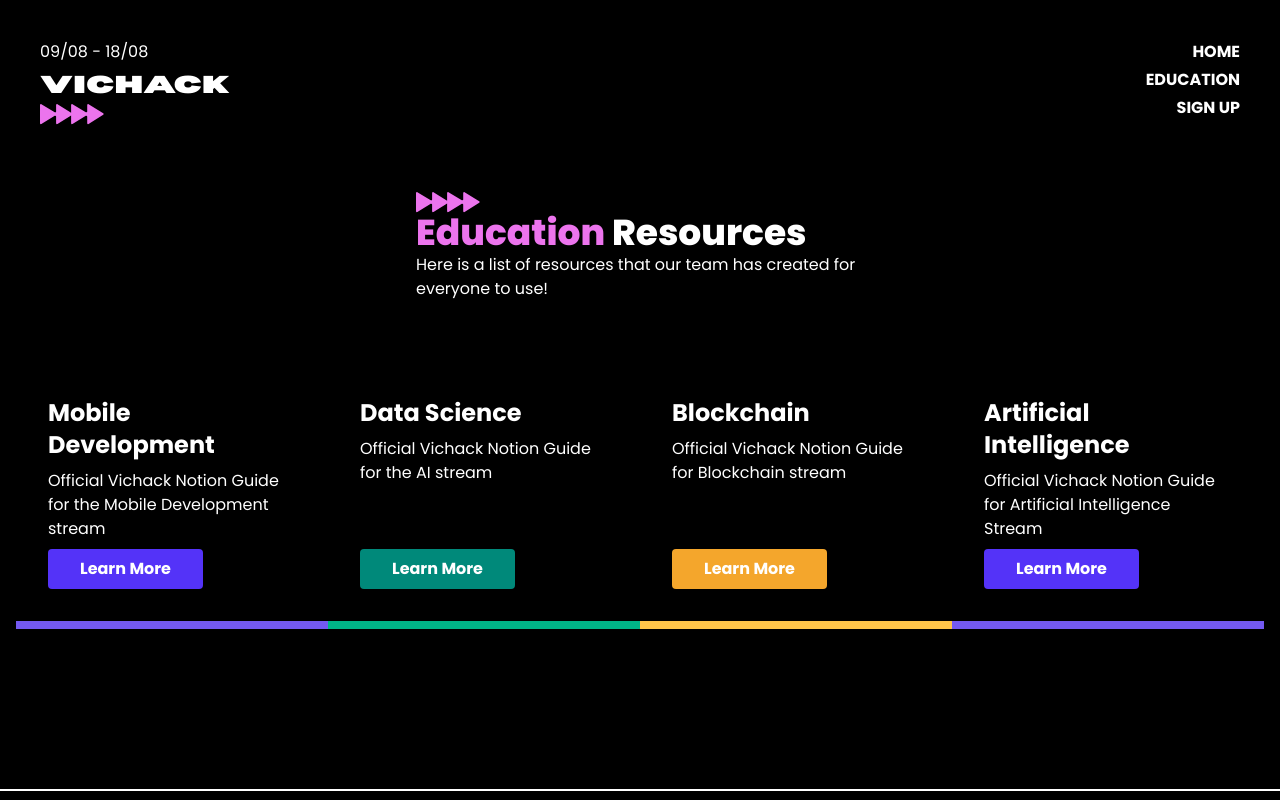
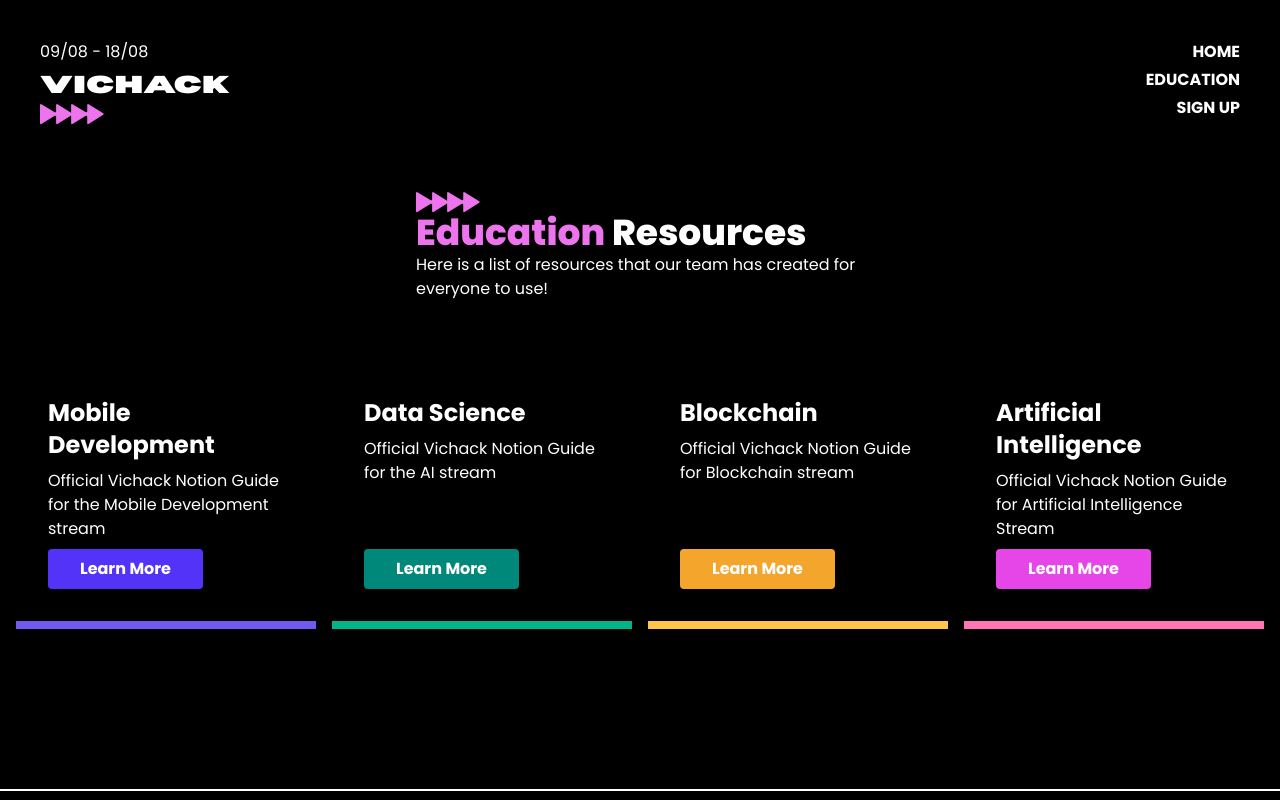
Before and after one commit to VictoriaHacks/VicHacks-site, a Next.js app: page /education in a window 1280 px wide. Shown: the top 800 px of the page. Built offline with nearby package versions, Linux system fonts and the light colour scheme.

Commit message:
Updated nav links

```diff
--- a/src/app/education/page.tsx
+++ b/src/app/education/page.tsx
@@ -26,7 +26,7 @@
           use!
         </p>
       </div>
-      <div className="grid grid-cols-1 sm:grid-cols-2 md:grid-cols-3 xl:grid-cols-4 max-w-screen-xl mx-auto py-16 px-4">
+      <div className="grid grid-cols-1 gap-4 sm:grid-cols-2 md:grid-cols-3 xl:grid-cols-4 max-w-screen-xl mx-auto py-16 px-4">
         <EducationBox
           href="https://turquoise-exoplanet-f92.notion.site/VicHack-Mobile-Development-8dd8cbffa89a4e53a2aebc12265de40c"
           title="Mobile Development"
@@ -52,8 +52,8 @@
           href="https://ds-cubed.notion.site/VicHack-Machine-Learning-Resource-Pack-d7a22adff4304fd49a245b1575cd62d3"
           title="Artificial Intelligence"
           body="Official Vichack Notion Guide for Artificial Intelligence Stream"
-          borderStyle="border-purple-light bg-purple-light"
-          buttonStyle=" bg-purple-dark "
+          borderStyle="border-pink-light bg-pink-light"
+          buttonStyle=" bg-pink-dark "
         ></EducationBox>
       </div>
       <Footer />
--- a/src/components/Navbar/Navbar.tsx
+++ b/src/components/Navbar/Navbar.tsx
@@ -81,12 +81,13 @@
         >
           EDUCATION
         </Link>
-        <div
-          onClick={() => scrolltoHash('signUp')}
-          className=" cursor-pointer hover:border-b-2 border-green-light transition-all"
+        <Link
+          href="/#signUp"
+          className='className=" cursor-pointer hover:border-b-2 border-green-light transition-all"
+'
         >
           SIGN UP
-        </div>
+        </Link>
       </div>
     </motion.div>
   );
```
